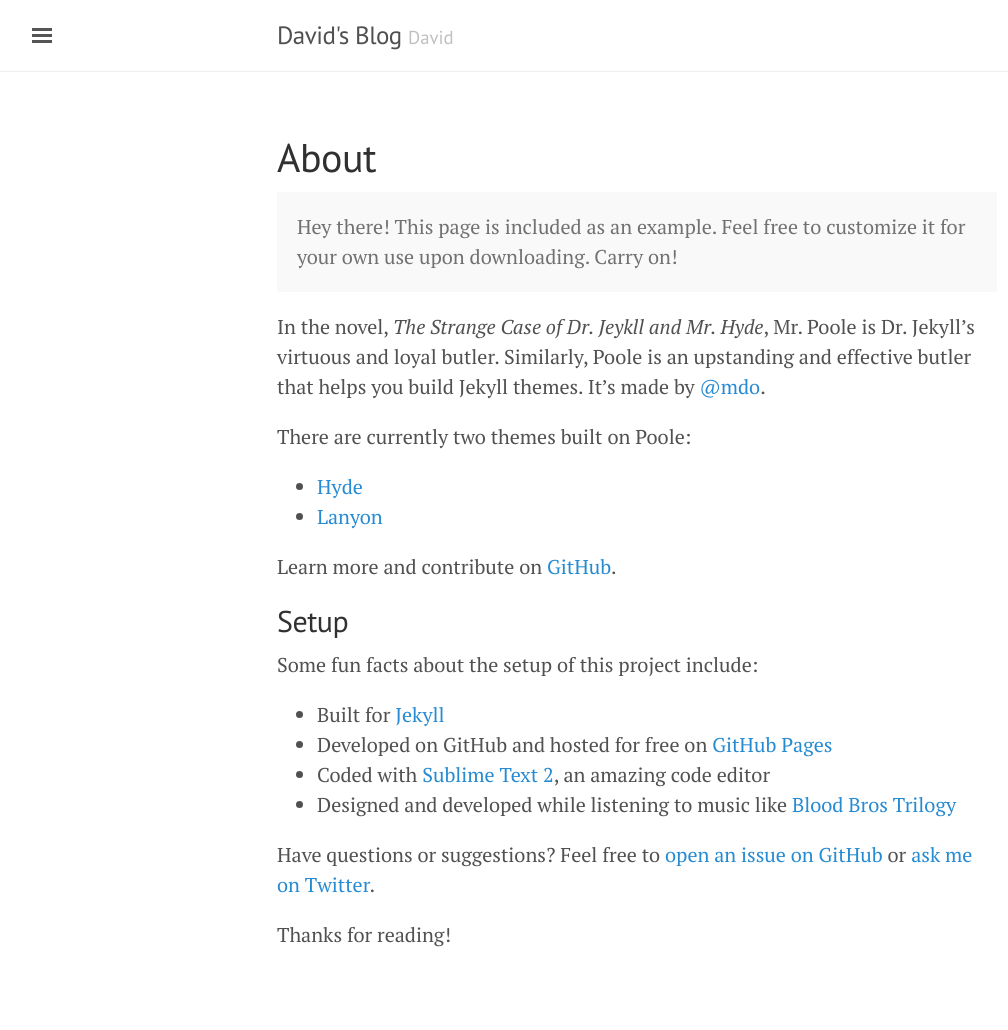
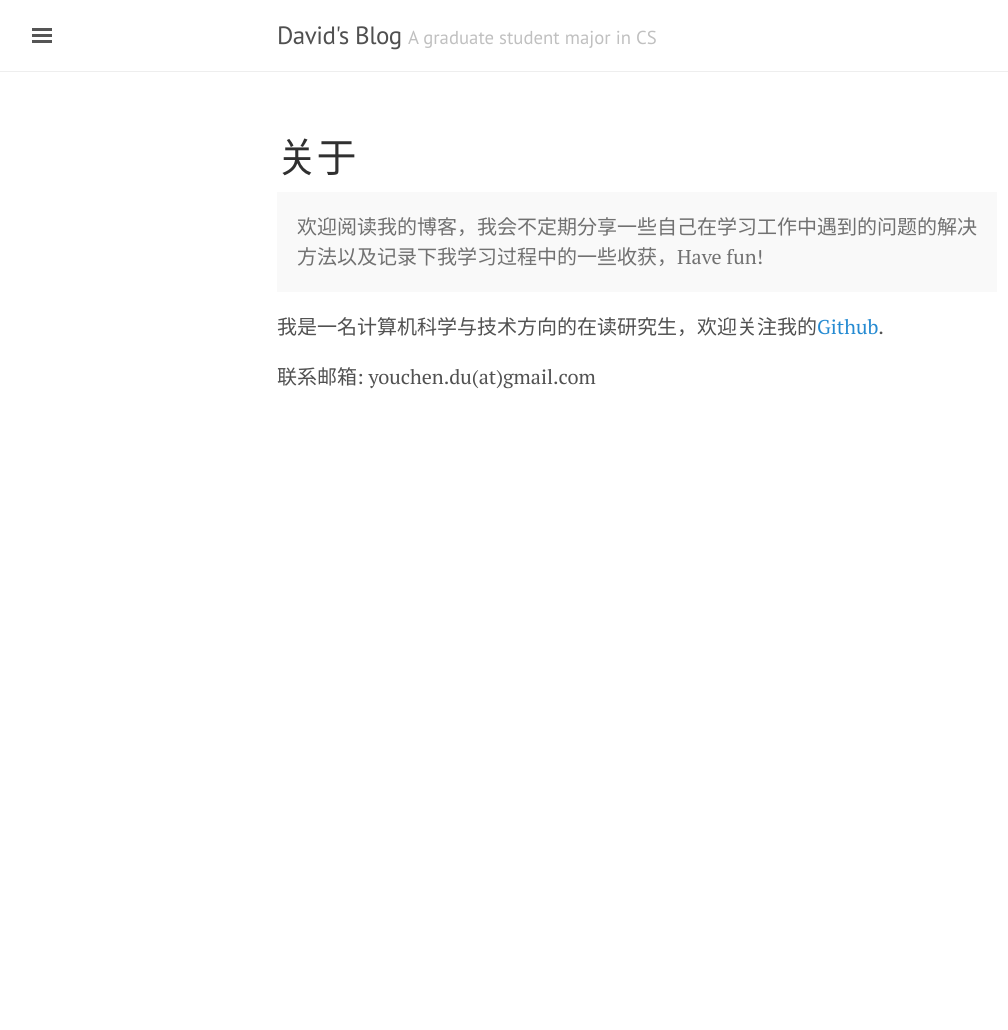
Before and after one commit to Time1ess/Time1ess.github.io, a Jekyll site: the page built from about.md, in a window 1280 px wide. Shown: the whole page, without its empty margins (3-1011 px from the left). Built offline with Jekyll 4.4.1, drawn with Linux system fonts in a browser that asks for light colours; after the commit the page ends 900 px from its top, so only the background shows below that.

Commit message:
[update] chinese style

```diff
--- a/404.html
+++ b/404.html
@@ -1,10 +1,10 @@
 ---
 layout: default
-title: "404: Page not found"
+title: "页面未找到"
 permalink: 404.html
 ---
 
 <div class="page">
-  <h1 class="page-title">404: Page not found</h1>
-  <p class="lead">Sorry, we've misplaced that URL or it's pointing to something that doesn't exist. <a href="{{ site.baseurl }}/">Head back home</a> to try finding it again.</p>
+  <h1 class="page-title">404：页面未找到</h1>
+  <p class="lead">对不起，当前链接无法找到，请核对链接。 <a href="{{ site.baseurl }}/">点此返回主页</a></p>
 </div>
--- a/_config.yml
+++ b/_config.yml
@@ -1,21 +1,19 @@
-# Permalinks
-#
-# Use of `relative_permalinks` ensures post links from the index work properly.
 permalink:           pretty
-# relative_permalinks: true
 
 # Setup
 title:               David's Blog
-tagline:             'David'
-description:         'A CS student'
+tagline:             'A graduate student major in CS'
+description:         ''
 url:                 http://youchen.me
-baseurl:             ''
+baseurl:             ""
+paginate:            5
 
 # About/contact
 author:
   name:              David
   url:               https://youchen.me
-  email:             youchen.du@gmail.com
+  email:             youchen.du(at)gmail.com
+repo-link:           https://github.com/Time1ess/Time1ess.github.io
 
-# Custom vars
-version:             1.0.0
+# Gems module
+gems:                [jekyll-paginate]
--- a/_includes/sidebar.html
+++ b/_includes/sidebar.html
@@ -9,7 +9,7 @@
   </div>
 
   <nav class="sidebar-nav">
-    <a class="sidebar-nav-item{% if page.url == site.baseurl %} active{% endif %}" href="{{ site.baseurl }}/">Home</a>
+    <a class="sidebar-nav-item{% if page.url == site.baseurl %} active{% endif %}" href="/">主页</a>
 
     {% comment %}
       The code below dynamically generates a sidebar nav of pages with
@@ -24,10 +24,7 @@
         {% endif %}
       {% endif %}
     {% endfor %}
-
-    <a class="sidebar-nav-item" href="{{ site.github.repo }}/archive/v{{ site.version }}.zip">Download</a>
-    <a class="sidebar-nav-item" href="{{ site.github.repo }}">GitHub project</a>
-    <span class="sidebar-nav-item">Currently v{{ site.version }}</span>
+    <a class="sidebar-nav-item" href="{{ site.repo-link }}">网站源码</a>
   </nav>
 
   <div class="sidebar-item">
--- a/_layouts/post.html
+++ b/_layouts/post.html
@@ -4,7 +4,7 @@ layout: default
 
 <div class="post">
   <h1 class="post-title">{{ page.title }}</h1>
-  <span class="post-date">{{ page.date | date_to_string }}</span>
+  <span class="post-date">{{ page.date | date: "%Y年%m月%d日" }}</span>
   {{ content }}
 </div>
 
--- a/about.md
+++ b/about.md
@@ -1,30 +1,12 @@
 ---
 layout: page
-title: About
+title: 关于
 ---
 
 <p class="message">
-  Hey there! This page is included as an example. Feel free to customize it for your own use upon downloading. Carry on!
+  欢迎阅读我的博客，我会不定期分享一些自己在学习工作中遇到的问题的解决方法以及记录下我学习过程中的一些收获，Have fun!
 </p>
 
-In the novel, *The Strange Case of Dr. Jeykll and Mr. Hyde*, Mr. Poole is Dr. Jekyll's virtuous and loyal butler. Similarly, Poole is an upstanding and effective butler that helps you build Jekyll themes. It's made by [@mdo](https://twitter.com/mdo).
+我是一名计算机科学与技术方向的在读研究生，欢迎关注我的[Github](https://github.com/Time1ess).
 
-There are currently two themes built on Poole:
-
-* [Hyde](http://hyde.getpoole.com)
-* [Lanyon](http://lanyon.getpoole.com)
-
-Learn more and contribute on [GitHub](https://github.com/poole).
-
-## Setup
-
-Some fun facts about the setup of this project include:
-
-* Built for [Jekyll](http://jekyllrb.com)
-* Developed on GitHub and hosted for free on [GitHub Pages](https://pages.github.com)
-* Coded with [Sublime Text 2](http://sublimetext.com), an amazing code editor
-* Designed and developed while listening to music like [Blood Bros Trilogy](https://soundcloud.com/maddecent/sets/blood-bros-series)
-
-Have questions or suggestions? Feel free to [open an issue on GitHub](https://github.com/poole/issues/new) or [ask me on Twitter](https://twitter.com/mdo).
-
-Thanks for reading!
+联系邮箱: youchen.du(at)gmail.com
```
Also changed, not shown: _posts/2013-12-31-whats-jekyll.md (deleted, +0 -12 lines), _posts/2014-01-01-example-content.md (deleted, +0 -122 lines), _posts/2014-01-02-introducing-lanyon.md (deleted, +0 -38 lines), _posts/2017-01-05-welcome.md (added, +10 -0 lines), index.html (+8 -9 lines), Gemfile (line endings or trailing spaces), 9 other files.
